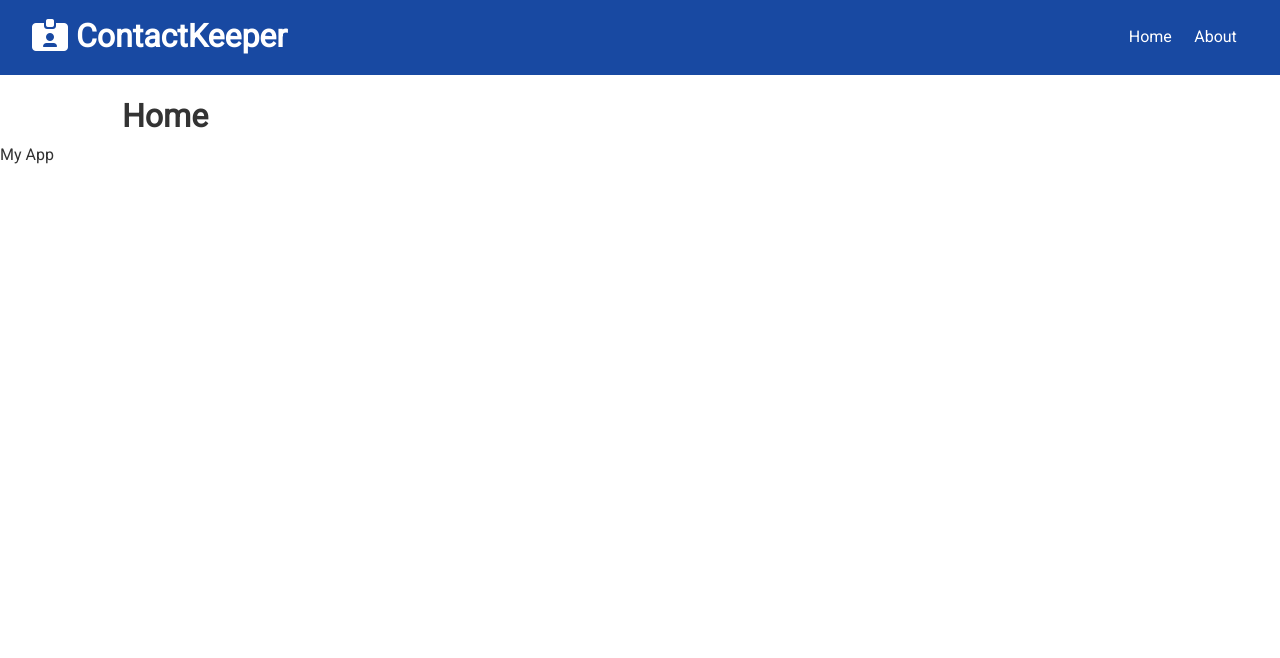
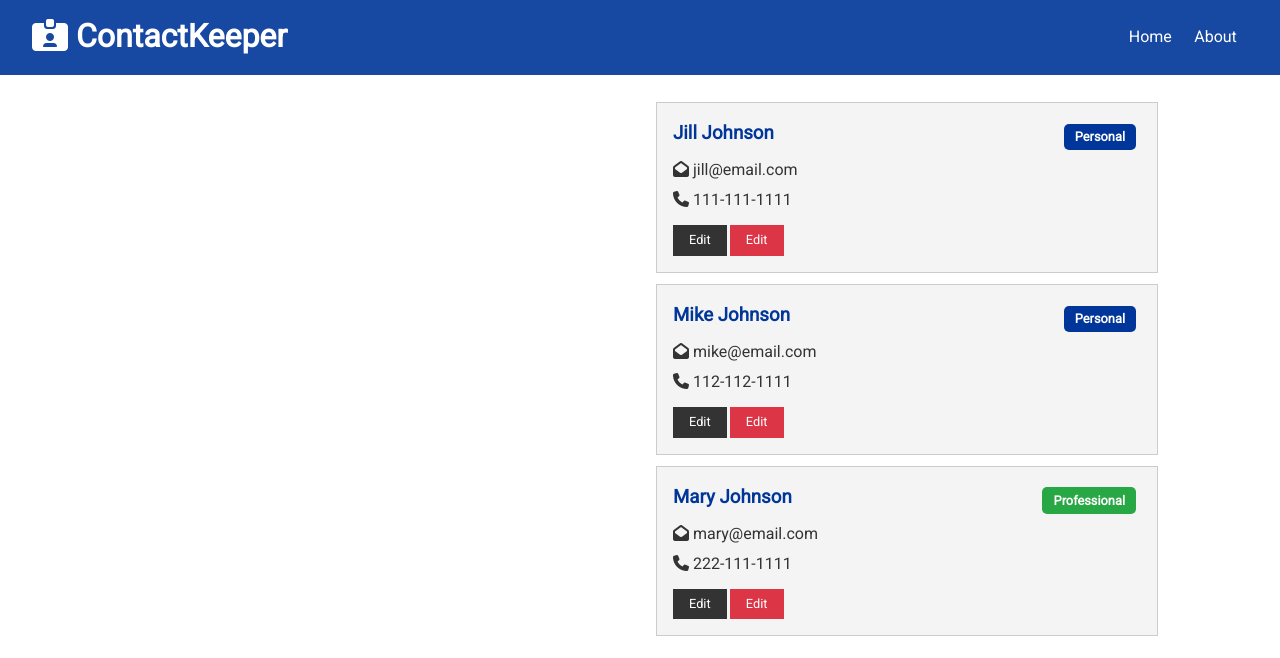
Before and after one commit to luminousbeam/contact-keeper, a React (Create React App) app in the folder client/: page / in a window 1280 px wide. Shown: the top 658 px of the page. Built offline with nearby package versions, Linux system fonts and the light colour scheme; the HTML template or start-up script is replaced by a standard one.

Commit message:
complete Contacts & ContactItem Components

```diff
--- a/client/src/App.js
+++ b/client/src/App.js
@@ -18,7 +18,6 @@
               <Route exact path='/about' component={About} />
             </Switch>
           </div>
-          My App
         </Fragment>
       </Router>
     </ContactState>
--- /dev/null
+++ b/client/src/components/contacts/ContactItem.js
@@ -0,0 +1,44 @@
+import React from 'react';
+import PropTypes from 'prop-types';
+
+const ContactItem = ({ contact }) => {
+  const { id, name, email, phone, type } = contact;
+  return (
+    <div className='card bg-light'>
+      <h3 className='text-primary text-left'>
+        {name}
+        {''}{' '}
+        <span
+          style={{ float: 'right' }}
+          className={
+            'badge ' +
+            (type === 'professional' ? 'badge-success' : 'badge-primary')
+          }>
+          {type.charAt(0).toUpperCase() + type.slice(1)}
+        </span>
+      </h3>
+      <ul className='list'>
+        {email && (
+          <li>
+            <i className='fas fa-envelope-open' /> {email}
+          </li>
+        )}
+        {phone && (
+          <li>
+            <i className='fas fa-phone' /> {phone}
+          </li>
+        )}
+      </ul>
+      <p>
+        <button className='btn btn-dark btn-sm'>Edit</button>
+        <button className='btn btn-danger btn-sm'>Edit</button>
+      </p>
+    </div>
+  );
+};
+
+ContactItem.propTypes = {
+  contact: PropTypes.object.isRequired,
+};
+
+export default ContactItem;
--- /dev/null
+++ b/client/src/components/contacts/Contacts.js
@@ -0,0 +1,18 @@
+import React, { Fragment, useContext } from 'react';
+import ContactContext from '../../context/contact/contactContext';
+import ContactItem from './ContactItem';
+
+const Contacts = () => {
+  const contactContext = useContext(ContactContext);
+
+  const { contacts } = contactContext;
+  return (
+    <Fragment>
+      {contacts.map((contact) => (
+        <ContactItem key={contact.id} contact={contact} />
+      ))}
+    </Fragment>
+  );
+};
+
+export default Contacts;
--- a/client/src/components/pages/Home.js
+++ b/client/src/components/pages/Home.js
@@ -1,9 +1,13 @@
 import React from 'react';
+import Contacts from '../contacts/Contacts';
 
 const Home = () => {
   return (
-    <div>
-      <h1>Home</h1>
+    <div className='grid-2'>
+      <div>{/*ContactForm */}</div>
+      <div>
+        <Contacts />
+      </div>
     </div>
   );
 };
```
